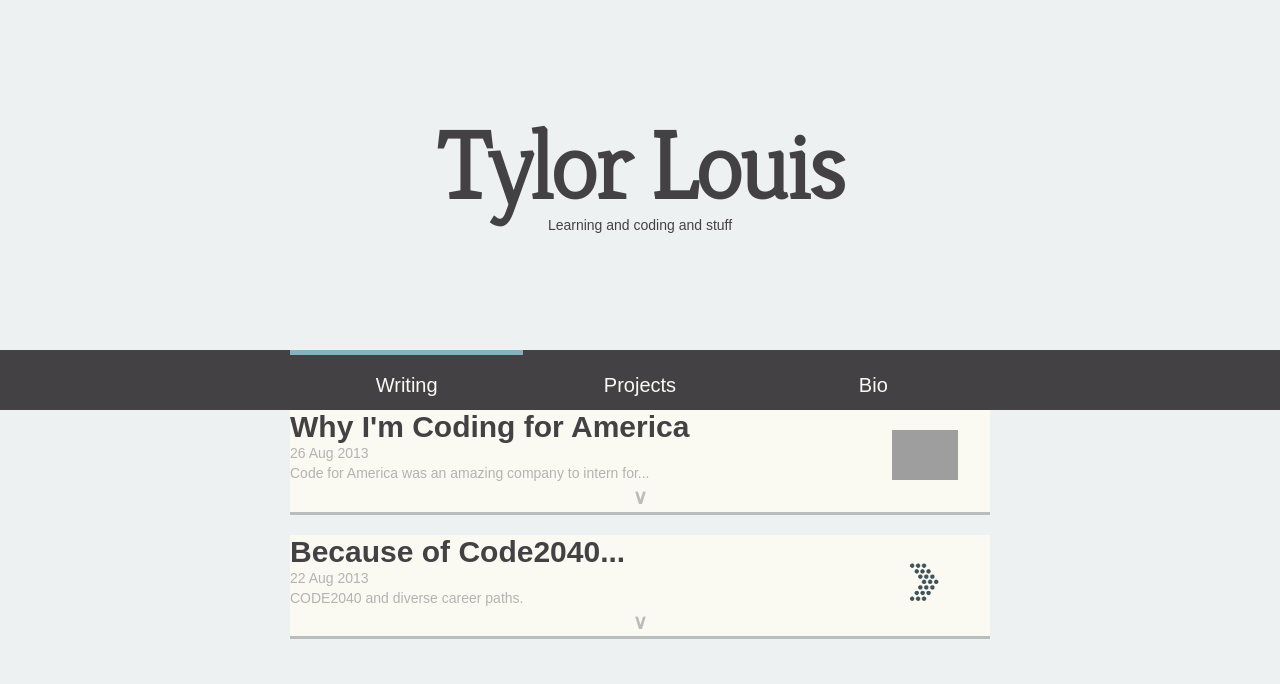
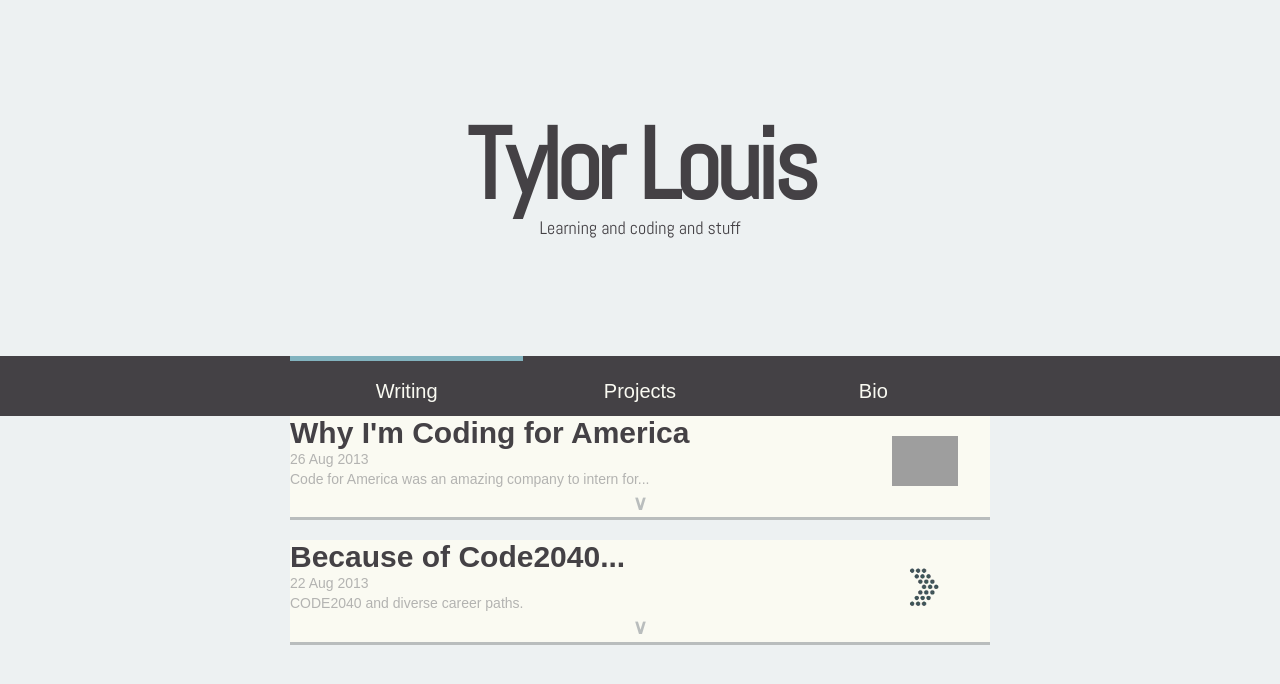
Before and after one commit to ty10r/ty10r.github.io, a Jekyll site: the page built from index.html, in a window 1280 px wide. Shown: the top 684 px of the page. Built offline with Jekyll 4.4.1, drawn with Linux system fonts in a browser that asks for light colours; nearby versions of some CDN libraries; some web fonts are replaced; Markdown is read by kramdown in place of the engine named in the settings; grey boxes are pictures that could not be loaded.

Commit message:
New fonts and letter spacing

```diff
--- a/_layouts/default.html
+++ b/_layouts/default.html
@@ -5,7 +5,7 @@
     <title>Tylor Louis</title>
     <meta name="author" content="Tylor Louis">
     <meta name="viewport" content="width=device-width">
-    <link href='http://fonts.googleapis.com/css?family=Droid+Sans:400,700|Kreon' rel='stylesheet' type='text/css'>
+    <link href='http://fonts.googleapis.com/css?family=Droid+Sans:400,700|Abel:400,700' rel='stylesheet' type='text/css'>
     <link rel="stylesheet" type="text/css" href="/css/bootstrap.min.css">
     <link rel="stylesheet" type="text/css" href="/css/tylorMin.css">
     <script src="//ajax.googleapis.com/ajax/libs/jquery/2.0.3/jquery.min.js"></script>
--- a/css/tylorMin.css
+++ b/css/tylorMin.css
@@ -1,5 +1,5 @@
 body {
-	font-family: 'Droid Sans', sans-serif;
+	font-family: 'Droid Sans Mono', sans-serif;
 	background: #EDF1F2;
 	color: #444145;
 }
@@ -21,12 +21,16 @@
 .header	{
 	text-align: center;
 	margin: 115px 0px 115px 0px;
+	font-family: 'Abel', sans-serif;
+}
+.header p{
+	font-size: 18px;
 }
 
 .logo {
 	font-size: 100px;
-	font-weight: 300;
-	font-family: 'Kreon', serif;
+	font-weight: 700;
+	font-family: 'Abel', sans-serif;
 	letter-spacing: -0.05em;
 	line-height: 1;
 }
@@ -79,7 +83,7 @@
 }
 
 .subject {
-	font-family: 'Droid Sans', sans-serif;
+	font-family: 'Droid Sans Mono', sans-serif;
 	font-weight: 700;
 	margin: 0 0 0 0;
 }
@@ -143,14 +147,16 @@
 .content {
 	font-size: 20px;
 	padding: 10px;
-	font-family: 'Kreon', serif;
+	font-family: 'Abel', sans-serif;
 }
 .content p {
 	margin-top: 15px;
 	margin-bottom: 20px;
+	letter-spacing: -.02em;
 }
 .content h2 {
 	font-weight: 700;
+	margin: 35px 10px 20px;
 }
 .post:hover .expand {
 	color: #FAFAF2;
```
